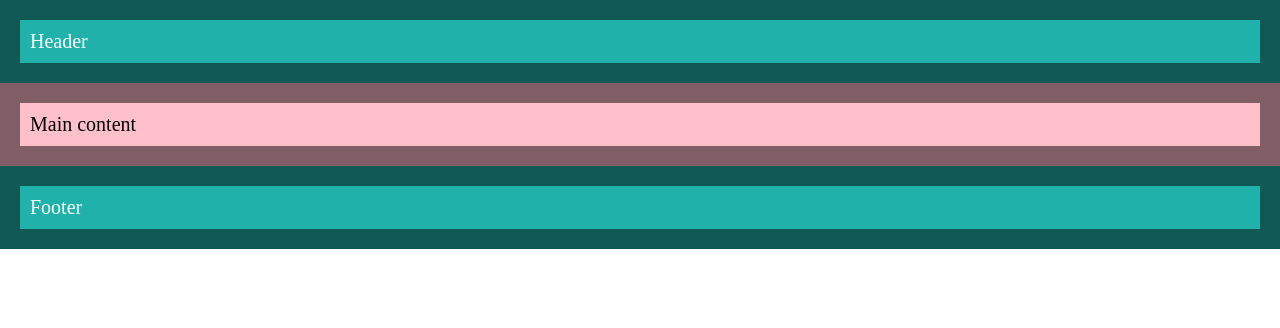
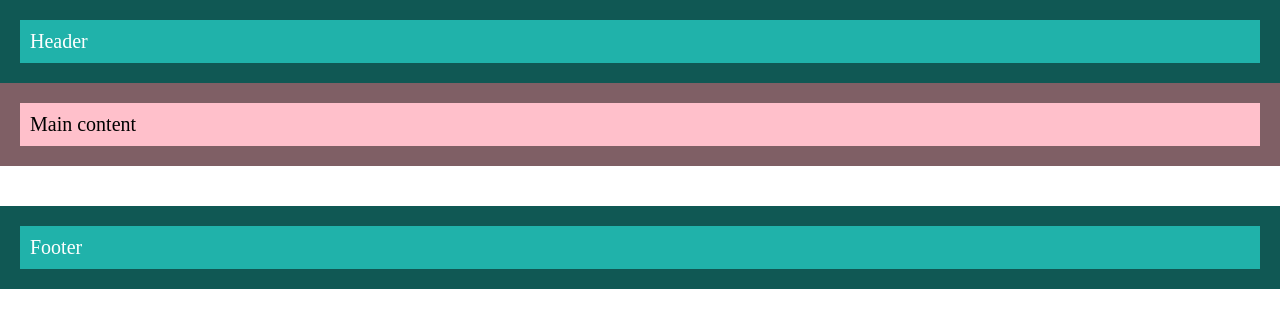
Before and after one commit to sacren/box-model, a plain HTML site: page index.html in a window 1280 px wide. Drawn offline with Linux system fonts and the light colour scheme.

Commit message:
Add margin collapsing
The margins of adjacent boxes overlap each other, leaving only the
biggest margin value in effect.

```diff
--- a/style.css
+++ b/style.css
@@ -19,4 +19,9 @@ header, footer {
 
 main {
   background-color: pink;
+  margin-bottom: 20px;
 }
+
+footer {
+  margin-top: 40px;
+}
```
